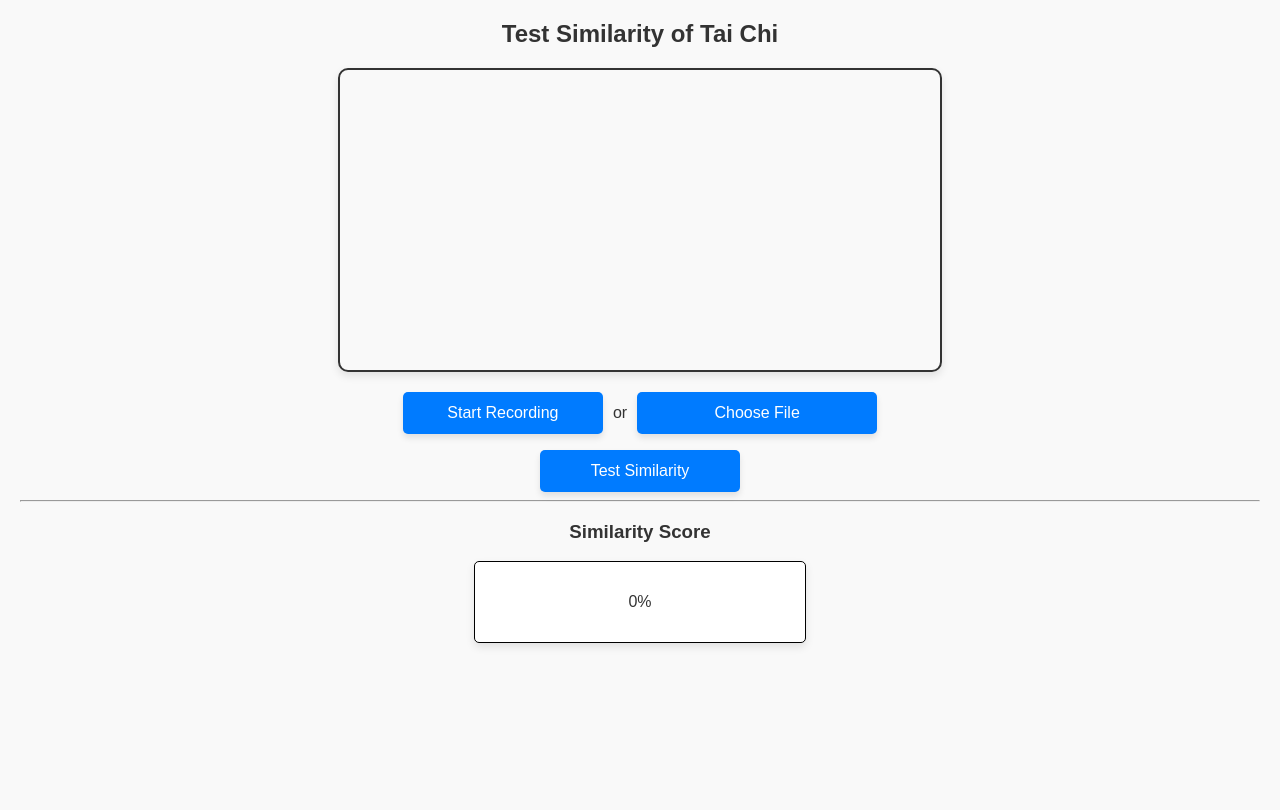
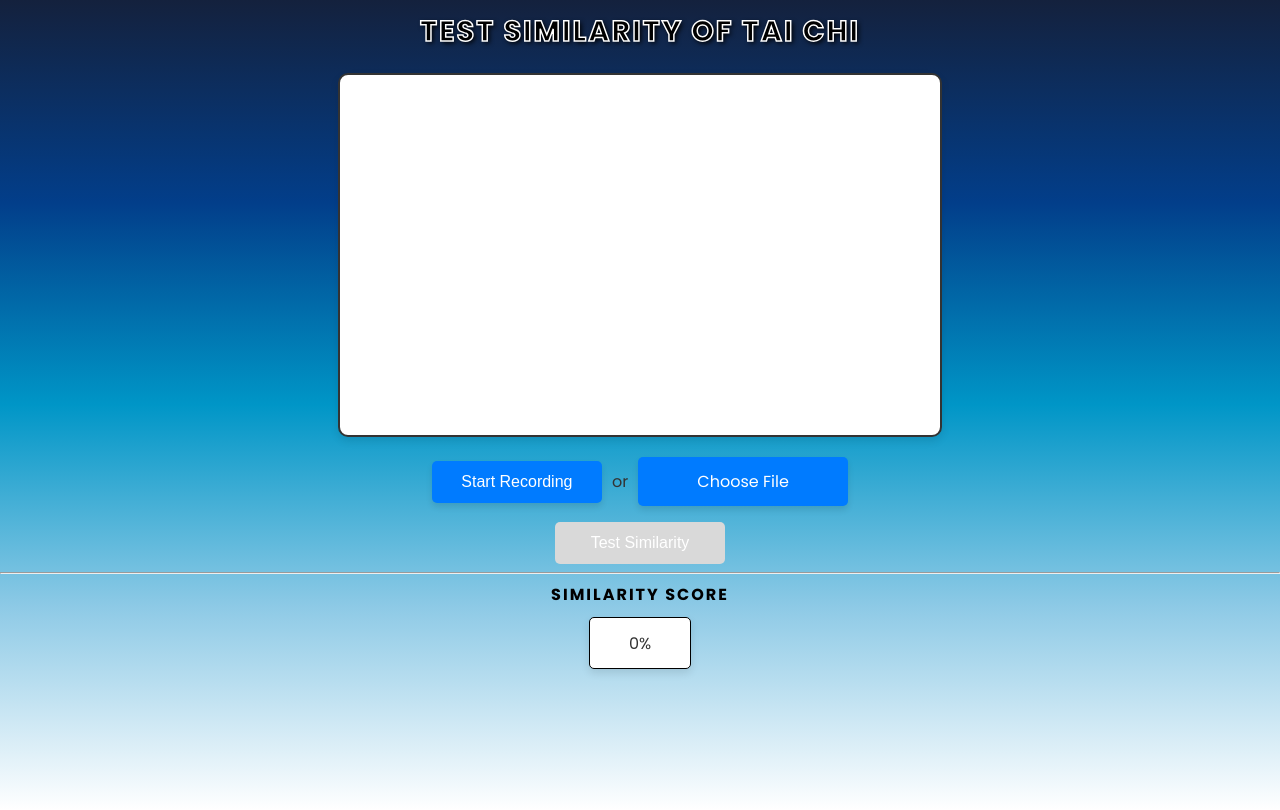
Before and after one commit to wathusiridream/tai-chi-web, a Flask app: page / in a window 1280 px wide. Before the commit the page ends 647 px from the top, so only its background shows below. Run offline with Flask 3, Linux system fonts and the light colour scheme.

Commit message:
update css

```diff
--- a/static/styles.css
+++ b/static/styles.css
@@ -1,22 +1,53 @@
+@import url('https://fonts.googleapis.com/css2?family=Poppins:wght@300;400;600;700&display=swap');
+
 /* 🌟 Global Style */
 body {
-    font-family: Arial, sans-serif;
+    font-family: 'Poppins', sans-serif;
     text-align: center;
-    margin: 20px;
-    background-color: #f9f9f9;
+    background: linear-gradient(to bottom, #14213d, #023e8a, #0096c7, #8ecae6 , #ffffff);
+    background-size: cover;
+    background-repeat: no-repeat;
+    height: 100vh;
+    margin: 0;
     color: #333;
+}
+
+h2 {
+    margin: 10px;
+    font-size: 1.8rem; /* เพิ่มขนาดให้ชัดขึ้น */
+    font-weight: bold; /* ตัวอักษรหนา */
+    color: black; /* เปลี่ยนสีข้อความเป็นสีขาว */
+    text-align: center; /* จัดกึ่งกลางข้อความ */
+    text-transform: uppercase; /* แปลงเป็นตัวพิมพ์ใหญ่ */
+    letter-spacing: 2px; /* เพิ่มช่องไฟระหว่างตัวอักษร */
+
+    -webkit-text-stroke: 1.5px white; /* เส้นขอบสีเหลือง */
+    text-shadow: 2px 2px 5px black; /* เพิ่มเงาให้ข้อความ */
+}
+
+
+
+h3 {
+    margin: 5px;
+    font-size: 1rem; /* เพิ่มขนาดให้ชัดขึ้น */
+    font-weight: bold; /* ตัวอักษรหนา */
+    color: black; /* ใช้สีน้ำเงิน */
+    text-align: center; /* จัดกึ่งกลาง */
+    text-transform: uppercase; /* แปลงเป็นตัวพิมพ์ใหญ่ */
+    letter-spacing: 2px; /* เพิ่มช่องไฟระหว่างตัวอักษร */
 }
 
 /* 🌟 Video Styling */
 video {
     border: 2px solid #333;
     border-radius: 10px;
-    width: 50%;
+    width: auto;
     max-width: 600px;
-    height: auto;
+    height: 45%;
     margin: 20px auto;
     display: block;
     box-shadow: 0 4px 8px rgba(0, 0, 0, 0.1);
+    background-color: white
 }
 
 /* 🌟 Button Styling */
@@ -30,11 +61,21 @@ button, .custom-button {
     cursor: pointer;
     transition: background-color 0.3s ease;
     box-shadow: 0 4px 6px rgba(0, 0, 0, 0.1);
-    width: 200px;
+    width: 170px;
+
 }
 
-button:hover, .custom-button:hover {
-    background-color: #0056b3;
+
+/* 🌟 Button States */
+.custom-button.disabled {
+    background-color: #d9d9d9;
+    cursor: not-allowed; /* เปลี่ยนเคอร์เซอร์เป็น "ไม่อนุญาต" */
+    box-shadow: none; /* เอาเงาออก */
+}
+
+.custom-button.enabled {
+    background-color: green;
+    cursor: pointer;
 }
 
 /* 🌟 Label Styling */
@@ -56,13 +97,19 @@ button:hover, .custom-button:hover {
 
 /* 🌟 Score Container */
 #score-container {
-    border: 1px solid #ccc;
-    padding: 20px;
-    border-radius: 10px;
-    background-color: #fff;
-    margin: 20px auto;
-    width: 300px;
-    box-shadow: 0 4px 8px rgba(0, 0, 0, 0.1);
+    border: 1px solid #000;
+    padding: 15px;
+    border-radius: 5px;
+    width: 100%; /* ตั้งค่าให้เต็มความกว้าง */
+    max-width: 70px; /* จำกัดความกว้างสูงสุด */
+    margin: 10px auto; /* จัดกึ่งกลาง */
+    background-color: white;
+    box-shadow: 0 4px 8px rgba(0, 0, 0, 0.1); /* เพิ่มเงา */
+    text-align: center;
+    height: 20px; /* ตั้งค่าความสูง */
+    display: flex; /* ใช้ Flexbox */
+    align-items: center; /* จัดข้อความให้ตรงกลางในแนวตั้ง */
+    justify-content: center; /* จัดข้อความให้อยู่ตรงกลางในแนวนอน */
 }
 
 /* 🌟 Result Styling */
--- a/templates/index.html
+++ b/templates/index.html
@@ -9,6 +9,7 @@
 </head>
 <body>
     <h2>Test Similarity of Tai Chi</h2>
+
     <video id="video" autoplay></video>
 
     <div id="video-container" style="text-align: center;">
@@ -16,71 +17,121 @@
             <button id="recordBtn" onclick="toggleRecording()" class="custom-button">Start Recording</button>
             <span>or</span>
             <label for="file-input" class="custom-button">Choose File</label>
-            <input type="file" id="file-input" accept="video/*" style="display: none;">
+            <input type="file" id="file-input" accept="video/*" style="display: none;" onchange="handleFileInput(event)">
         </div>
         <p id="file-name"></p>
-        <button id="uploadBtn" onclick="uploadRecordedVideo()" disabled class="custom-button">Test Similarity</button>
+        <button id="uploadBtn" onclick="uploadRecordedVideo()" class="custom-button disabled" disabled>Test Similarity</button>
     </div>
 
     <hr>
-
-    <!-- 📊 แสดงผลลัพธ์ -->
     <h3>Similarity Score</h3>
-    <div id="score-container" style="border: 1px solid #000; padding: 15px; border-radius: 5px; width: 300px; margin: 10px auto; background-color: white;">
-        <p id="accuracy"> 0%</p>
-        <!--<p>DTW Distance: <span id="dtw-distance">-</span></p>-->
-        <!--<p>Matched Frames: <span id="matched-frames">-</span></p>-->
+    <div id="score-container">
+        <p id="accuracy" style="text-align: center;"> 0%</p>
     </div>
     <div id="result" style="text-align: center; margin-top: 10px;"></div>
 
-    <!-- Pop-up สำหรับการแจ้งเตือน -->
-    <div id="popup-container" style="display: none; position: fixed; top: 50%; left: 50%; transform: translate(-50%, -50%); background-color: white; padding: 20px; border-radius: 10px; box-shadow: 0 4px 8px rgba(0, 0, 0, 0.2); z-index: 1000; text-align: center;">
+    <div id="popup-container">
         <p id="popup-message">กำลังประมวลผล...</p>
+        <div class="progress-container">
+            <div class="progress-bar" id="progress-bar"></div>
         </div>
-    <div id="overlay" style="display: none; position: fixed; top: 0; left: 0; width: 100%; height: 100%; background-color: rgba(0, 0, 0, 0.5); z-index: 999;"></div>
+        <p id="progress-text">0%</p>
+    </div>
+    <div id="overlay"></div>
 
     <script>
         let isRecording = false;
         let mediaRecorder;
         let recordedChunks = [];
         let recordedBlob = null;
+        let stream = null;
+
+        function resetData() {
+            // รีเซ็ตชื่อไฟล์
+            document.getElementById("file-name").textContent = "";
+
+            // รีเซ็ตวิดีโอ
+            const videoElement = document.getElementById("video");
+            videoElement.srcObject = null;
+            videoElement.src = "";
+            videoElement.controls = false;
+
+            // รีเซ็ตความแม่นยำ (accuracy)
+            document.getElementById("accuracy").textContent = "0%";
+
+            // ปิดปุ่ม Test Similarity
+            const uploadBtn = document.getElementById("uploadBtn");
+            uploadBtn.disabled = true;
+            uploadBtn.classList.add("disabled");
+            uploadBtn.classList.remove("enabled");
+
+            // รีเซ็ตข้อมูล Blob
+            recordedBlob = null;
+
+            console.log("All data has been reset.");
+        }
 
         async function toggleRecording() {
             const recordBtn = document.getElementById("recordBtn");
             const videoElement = document.getElementById("video");
+            const uploadBtn = document.getElementById("uploadBtn");
 
             if (!isRecording) {
-                // เริ่มบันทึกวิดีโอ
-                let stream = await navigator.mediaDevices.getUserMedia({ video: true });
+                try {
+                    console.log("Requesting camera access...");
+                    stream = await navigator.mediaDevices.getUserMedia({ video: true });
+
+                    if (!stream) {
+                        alert("ไม่สามารถเปิดกล้องได้! กรุณาตรวจสอบสิทธิ์ของเบราว์เซอร์.");
+                        return;
+                    }
+
+                    resetData(); // เรียก resetData เมื่อเริ่มบันทึกใหม่
                     videoElement.srcObject = stream;
 
-                mediaRecorder = new MediaRecorder(stream, { mimeType: 'video/webm; codecs=vp9' });
-                recordedChunks = []; // เคลียร์ข้อมูลเก่าก่อนเริ่มใหม่
+                    mediaRecorder = new MediaRecorder(stream, { mimeType: 'video/webm' });
+                    recordedChunks = [];
 
-                mediaRecorder.ondataavailable = event => recordedChunks.push(event.data);
+                    mediaRecorder.ondataavailable = (event) => {
+                        if (event.data.size > 0) recordedChunks.push(event.data);
+                    };
+
                     mediaRecorder.onstop = () => {
-                    // ปิดกล้อง
-                    stream.getTracks().forEach(track => track.stop());
+                        console.log("Recording stopped.");
+                        stream.getTracks().forEach((track) => track.stop());
 
-                    // สร้าง Blob และแสดงวิดีโอที่บันทึก
+                        if (recordedChunks.length === 0) {
+                            alert("เกิดข้อผิดพลาดในการบันทึกวิดีโอ");
+                            return;
+                        }
+
                         recordedBlob = new Blob(recordedChunks, { type: "video/webm" });
-                    let videoURL = URL.createObjectURL(recordedBlob);
+                        const videoURL = URL.createObjectURL(recordedBlob);
+
                         videoElement.srcObject = null;
                         videoElement.src = videoURL;
                         videoElement.controls = true;
                         videoElement.loop = true;
                         videoElement.play();
 
-                    // เปิดใช้งานปุ่มอัปโหลด
-                    document.getElementById("uploadBtn").disabled = false;
+                        console.log("Video recorded successfully.");
+                        uploadBtn.disabled = false;
+                        uploadBtn.classList.remove("disabled");
+                        uploadBtn.classList.add("enabled");
                     };
 
+                    console.log("Starting recording...");
                     mediaRecorder.start();
                     recordBtn.textContent = "Stop Recording";
                     recordBtn.style.backgroundColor = "red";
                     isRecording = true;
+
+                } catch (error) {
+                    console.error("Error accessing webcam: ", error);
+                    alert("ไม่สามารถเข้าถึงกล้องได้! กรุณาตรวจสอบการตั้งค่าของเบราว์เซอร์.");
+                }
             } else {
-                // หยุดบันทึก
+                console.log("Stopping recording...");
                 mediaRecorder.stop();
                 recordBtn.textContent = "Start Recording";
                 recordBtn.style.backgroundColor = "";
@@ -88,27 +139,29 @@
             }
         }
 
-        // 📂 เล่นวิดีโอที่เลือกจากไฟล์
-        document.getElementById("file-input").addEventListener("change", function(event) {
+        function handleFileInput(event) {
             let file = event.target.files[0];
+            const videoElement = document.getElementById("video");
+            const fileNameElement = document.getElementById("file-name");
+            const uploadBtn = document.getElementById("uploadBtn");
+
             if (file) {
-                let videoElement = document.getElementById("video");
-                let videoURL = URL.createObjectURL(file);
-                videoElement.srcObject = null;
+                resetData(); // รีเซ็ตข้อมูลทุกครั้งเมื่อเลือกไฟล์ใหม่
+
+                const videoURL = URL.createObjectURL(file);
                 videoElement.src = videoURL;
                 videoElement.controls = true;
-                videoElement.loop = true;
                 videoElement.play();
 
-                document.getElementById("file-name").textContent = ` Selected File: ${file.name}`;
+                fileNameElement.textContent = `Selected File: ${file.name}`;
+                recordedBlob = file;
 
-                // เปิดใช้งานปุ่มอัปโหลด
-                document.getElementById("uploadBtn").disabled = false;
-                recordedBlob = file; // กำหนดให้ไฟล์ที่เลือกเป็นวิดีโอที่อัปโหลดได้
+                uploadBtn.disabled = false;
+                uploadBtn.classList.remove("disabled");
+                uploadBtn.classList.add("enabled");
             }
-        });
+        }
 
-        // 📤 อัปโหลดวิดีโอที่บันทึก
         async function uploadRecordedVideo() {
             if (!recordedBlob) {
                 alert("ไม่มีวิดีโอ กรุณาบันทึกหรือเลือกวิดีโอก่อน");
@@ -122,30 +175,39 @@
         }
 
         function showPopup(message) {
-            const popupContainer = document.getElementById("popup-container");
-            const overlay = document.getElementById("overlay");
-            const popupMessage = document.getElementById("popup-message");
+            document.getElementById("popup-message").textContent = message;
+            document.getElementById("popup-container").style.display = "block";
+            document.getElementById("overlay").style.display = "block";
 
-            // ตั้งข้อความ Pop-up
-            popupMessage.textContent = message;
-
-            // แสดง Pop-up และ Overlay
-            popupContainer.style.display = "block";
-            overlay.style.display = "block";
+            updateProgressBar(0);
         }
 
         function hidePopup() {
-            const popupContainer = document.getElementById("popup-container");
-            const overlay = document.getElementById("overlay");
+            document.getElementById("popup-container").style.display = "none";
+            document.getElementById("overlay").style.display = "none";
 
-            // ซ่อน Pop-up และ Overlay
-            popupContainer.style.display = "none";
-            overlay.style.display = "none";
+            updateProgressBar(0);
         }
 
-        // 📡 ส่งวิดีโอไปยัง Flask API
+        function updateProgressBar(progress) {
+            const progressBar = document.getElementById("progress-bar");
+            const progressText = document.getElementById("progress-text");
+
+            progressBar.style.width = `${progress}%`;
+            progressText.textContent = `${progress}%`;
+        }
+
         async function sendVideoToServer(formData) {
             showPopup("กำลังประมวลผล...");
+
+            let progress = 0;
+            let progressInterval = setInterval(() => {
+                if (progress < 90) {
+                    progress += Math.floor(Math.random() * 10) + 5;
+                    if (progress > 90) progress = 90;
+                    updateProgressBar(progress);
+                }
+            }, 500);
 
             try {
                 let response = await fetch("/predict", {
@@ -155,24 +217,26 @@
 
                 let result = await response.json();
 
+                clearInterval(progressInterval);
+                updateProgressBar(100);
+
                 if (response.ok) {
-                    // อัปเดตผลลัพธ์ใน UI
                     document.getElementById("accuracy").innerText = `${result.overall_matching_accuracy.toFixed(2)}%`;
-                    //document.getElementById("dtw-distance").innerText = result.dtw_distance !== undefined ? result.dtw_distance.toFixed(2) : "-";
-                    //document.getElementById("matched-frames").innerText = result.matched_frames !== undefined ? `${result.matched_frames} / ${result.total_frames_video1}` : "-";
 
-                    // แสดงข้อความสำเร็จใน Pop-up
-                    showPopup("ประมวลผลเสร็จสิ้น!");
-                    setTimeout(hidePopup, 2000); // ปิด Pop-up หลัง 2 วินาที
+                    setTimeout(() => {
+                        hidePopup();
+                    }, 1000);
                 } else {
                     showPopup(`❌ Error: ${result.error}`);
                     setTimeout(hidePopup, 2000);
                 }
             } catch (error) {
+                clearInterval(progressInterval);
                 showPopup(`❌ เกิดข้อผิดพลาด: ${error.message}`);
                 setTimeout(hidePopup, 2000);
             }
         }
     </script>
+
 </body>
 </html>
```
Also changed, not shown: other parts of static/styles.css (+38 -6 lines), favicon.ico (added), 4 other files. Lines whose indentation alone changed are shown as unchanged.
